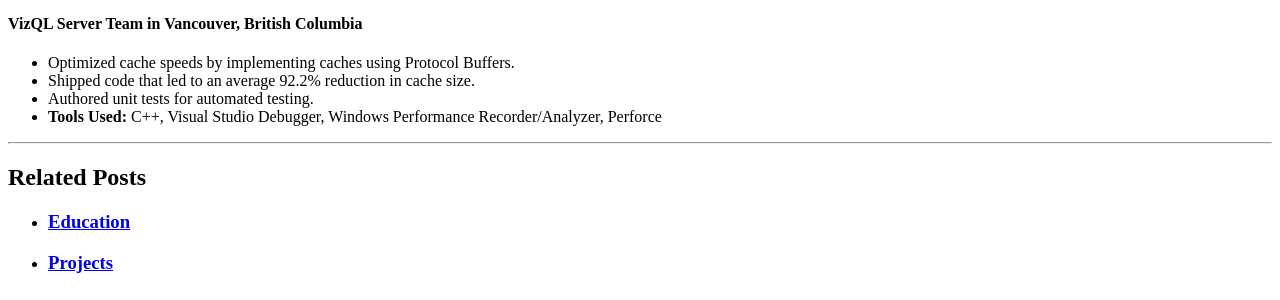
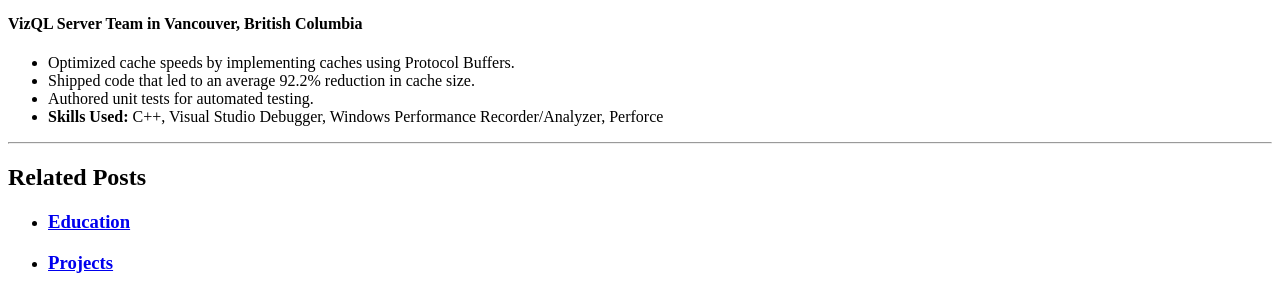
Before and after one commit to brianod/brianod.github.io, a Jekyll site: the page built from _posts/2017-12-18-experience.md, in a window 1280 px wide. Shown: the part 564-864 px from the top of the page. Built offline with Jekyll 4.4.1, drawn with Linux system fonts in a browser that asks for light colours.

Commit message:
Update Experience

```diff
--- a/_posts/2017-12-18-experience.md
+++ b/_posts/2017-12-18-experience.md
@@ -22,5 +22,5 @@
 * Optimized cache speeds by implementing caches using Protocol Buffers.
 * Shipped code that led to an average 92.2% reduction in cache size.
 * Authored unit tests for automated testing.
-* **Tools Used:** C++, Visual Studio Debugger, Windows Performance Recorder/Analyzer, Perforce
+* **Skills Used:** C++, Visual Studio Debugger, Windows Performance Recorder/Analyzer, Perforce
 <hr style="clear:both;">
```
